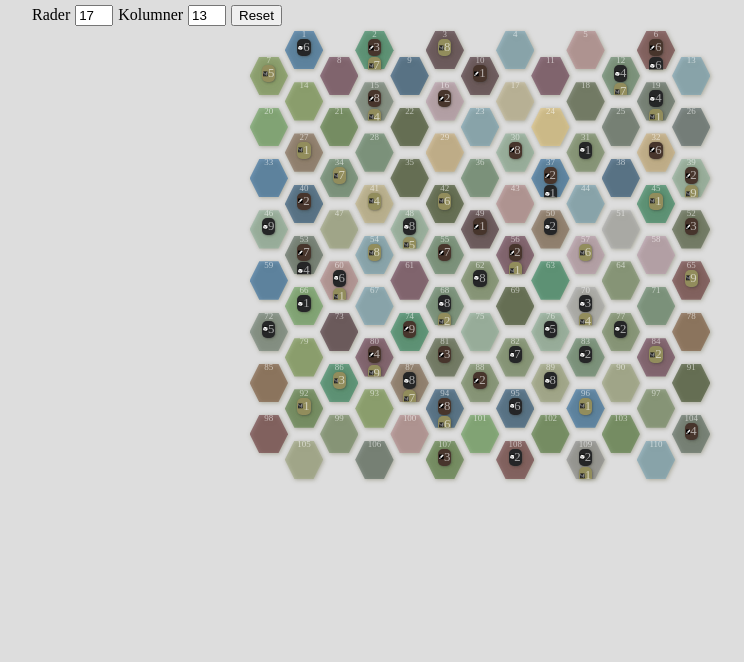
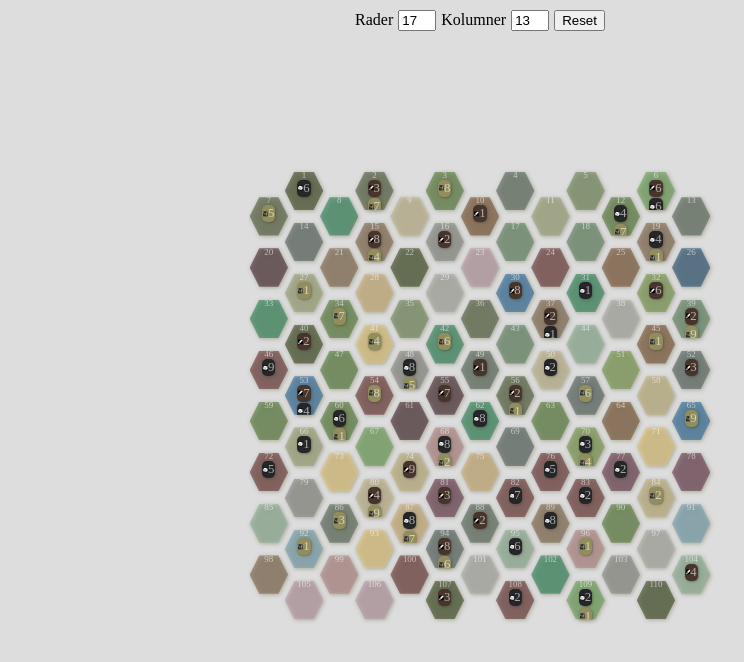
Before and after one commit to erikbjoern/boardgame-prototyping, a Vue app: page / in a window 1280 px wide. Shown: the top 662 px of the page, without its empty margins (160-904 px from the left). Built offline with nearby package versions, Linux system fonts and the light colour scheme.

Commit message:
add ability to remove columns, keep tile numbers updated

```diff
--- a/src/App.vue
+++ b/src/App.vue
@@ -1,6 +1,6 @@
 <template>
-  <div>
-    <div style="margin: 5px 15vw">
+  <div class="main-container">
+    <div class="input-bar">
       <label htmlFor="rows">Rader</label>
       <input id="rows" type="number" min="9" max="23" v-model="rows" />
       <label htmlFor="columns">Kolumner</label>
@@ -61,6 +61,7 @@ export default {
         stashRowsOdd: [],
         stashRowsEven: [],
       },
+      hexNumber: 0,
       // villageDistance: null, //sätts i created()
     };
   },
@@ -93,15 +94,11 @@ export default {
         ? Math.ceil(Math.random() * range)
         : 0;
     },
-    randomColor() {
+    getRandomColor() {
       return this.colors[Math.floor(Math.random() * this.colors.length)];
     },
     addHexColumns(difference, oldColumnTotal) {
       const { rowsOdd, rowsEven, stashRowsOdd, stashRowsEven } = this.hexes;
-      const previouslyHighestHexNumber = Math.floor(
-        (oldColumnTotal / 2) * this.rows
-      );
-      let hexNumber = previouslyHighestHexNumber + 1;
 
       for (let i = 0; i < this.rows; i++) {
         const tileCount =
@@ -110,10 +107,10 @@ export default {
         const index = Math.floor(i / 2);
         const tileRow = i % 2 == 0 ? rowsOdd[index] : rowsEven[index];
 
-        for (let t = 0; t < tileCount; t++, hexNumber++) {
+        for (let t = 0; t < tileCount; t++) {
           const tile = {
-            number: hexNumber,
-            color: this.randomColor(),
+            number: ++this.hexNumber,
+            color: this.getRandomColor(),
             resources: {
               stone: this.getResource(),
               wood: this.getResource(),
@@ -133,10 +130,6 @@ export default {
       const { rowsOdd, rowsEven, stashRowsOdd, stashRowsEven } = this.hexes;
       const columns = this.columns;
       const newRowTotal = oldRowTotal + difference;
-      const previouslyHighestHexNumber = Math.floor(
-        (oldRowTotal * columns) / 2
-      );
-      let hexNumber = previouslyHighestHexNumber + 1;
 
       for (let i = oldRowTotal; i < newRowTotal; i++) {
         let tileRow = [];
@@ -147,10 +140,10 @@ export default {
         } else if (i % 2 == 1 && stashRowsEven.length) {
           tileRow = stashRowsEven.pop();
         } else {
-          for (let t = 0; t < tileCount; t++, hexNumber++) {
+          for (let t = 0; t < tileCount; t++) {
             const tile = {
-              number: hexNumber,
-              color: this.randomColor(),
+              number: ++this.hexNumber,
+              color: this.getRandomColor(),
               resources: {
                 stone: this.getResource(),
                 wood: this.getResource(),
@@ -170,6 +163,15 @@ export default {
         "hexRows",
         JSON.stringify({ rowsOdd, rowsEven, stashRowsOdd, stashRowsEven })
       );
+    },
+    removeHexColumns(difference, oldColumnTotal) {
+      const { rowsOdd, rowsEven } = this.hexes;
+
+      for (let i = 0; i < Math.ceil(difference / 2); i++) {
+        (i + oldColumnTotal) % 2 == 0
+          ? rowsOdd.forEach((a) => a.pop())
+          : rowsEven.forEach((a) => a.pop());
+      }
     },
     removeHexRows(difference, oldRowTotal) {
       const m = oldRowTotal % 2;
@@ -193,6 +195,30 @@ export default {
       // localStorage.removeItem("villageDistance");
       window.location.reload();
     },
+    updateTileNumbers() {
+      const { rows, columns } = this;
+      const { rowsOdd, rowsEven, stashRowsOdd, stashRowsEven } = this.hexes;
+
+      const hexTotal = Math.floor((rows * columns) / 2);
+      let hexNumber = hexTotal
+
+      for (let i = rows; i > 0; i--) {
+        const index = Math.floor((i - 1) / 2);
+        const hexRows = i % 2 == 1 ? rowsOdd : rowsEven;
+
+        hexRows[index].reverse().map((tile) => {
+          tile.number = hexNumber--;
+        });
+        hexRows[index].reverse();
+      }
+
+      this.hexNumber = hexTotal
+
+      localStorage.setItem(
+        "hexRows",
+        JSON.stringify({ rowsOdd, rowsEven, stashRowsOdd, stashRowsEven })
+      );
+    },
   },
   watch: {
     rows(newValue, oldValue) {
@@ -215,8 +241,11 @@ export default {
 
       if (newValue > oldValue) {
         this.addHexColumns(difference, oldValue);
+      } else {
+        this.removeHexColumns(difference, oldValue);
       }
 
+      this.updateTileNumbers();
       localStorage.setItem("columnCount", newValue.toString());
     },
     villageDistance(newValue) {
@@ -250,10 +279,21 @@ export default {
 </script>
 
 <style lang="scss">
+.main-container {
+  display: flex;
+  flex-direction: column;
+  height: 100vh;
+}
+
+.input-bar {
+  margin: 10px auto -40px;
+}
+
 .grid-container {
   position: relative;
+  height: min-content;
   width: min-content;
-  margin: 0 auto;
+  margin: auto;
 }
 
 .even-rows-grid,
```
Also changed, not shown: 1 other file (tests, documents, lock files or other folders).
